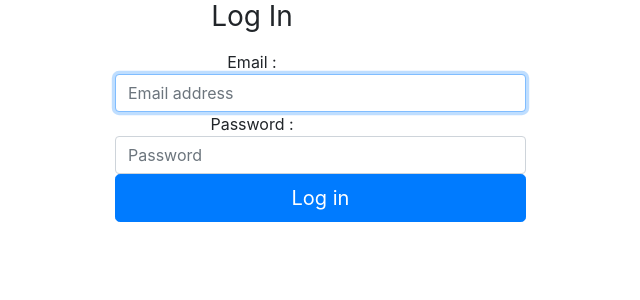
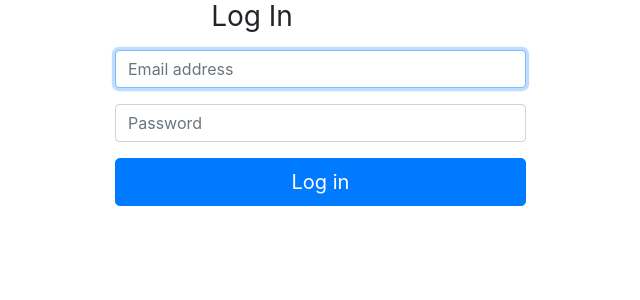
Before and after one commit to natsutey123/EzStudy, a Django app: page /EzStudyWeb/SignIn/ in a window 1280 px wide. Shown: the top 300 px of the page, without its empty margins (388-1028 px from the left). Run offline with Django 3.2, Linux system fonts and the light colour scheme; some libraries are stand-ins or nearby versions.

Commit message:
log in, button 美化

```diff
--- a/templates/Firstpage.html
+++ b/templates/Firstpage.html
@@ -27,8 +27,7 @@
   </div>
     <form class="form-inline my-2 my-lg-0">
       <a
-      <a onclick="location.href='{% url 'SignIn' %}'" class="text-white">Sign In</a>
-    </a>
+      <button type="button" onclick="location.href='{% url 'SignIn' %}'" class="text-white btn btn-primary">Sign In</button></a>
     </form>
 </nav>
 <p>
--- a/templates/LogIn.html
+++ b/templates/LogIn.html
@@ -17,12 +17,11 @@
   <form action="/EzStudyWeb/Homepage/" method="post" class="form-signin">
       {% csrf_token %}
       <h1 class="h3 mb-3 font-weight-normal">Log In</h1>
-      Email :
-      <label for="inputEmail" class="d-flex justify-content-center sr-only">Email address</label>
-      <input type="email" name="email" style="width: 150%" id="inputEmail" class="form-control justify-content-center" placeholder="Email address" required="" autofocus="">
-      <label for="inputPassword" class="d-flex justify-content-start sr-only">Password</label>
-      Password :
-      <input type="password" name="password" style="width: 150%" id="inputPassword" class="justify-content-center form-control " placeholder="Password" required="">
+
+
+      <input type="email" name="email" style="width: 150%" id="inputEmail" class="form-control justify-content-center mb-3" placeholder="Email address" required="" autofocus="">
+
+      <input type="password" name="password" style="width: 150%" id="inputPassword" class="justify-content-center mb-3 form-control " placeholder="Password" required="">
      <a>
        <button class="btn btn-lg btn-primary btn-block" style="width: 150%" <input type="submit" value="Sign In">Log in</button>
   </a>
```
Also changed, not shown: db.sqlite3.
